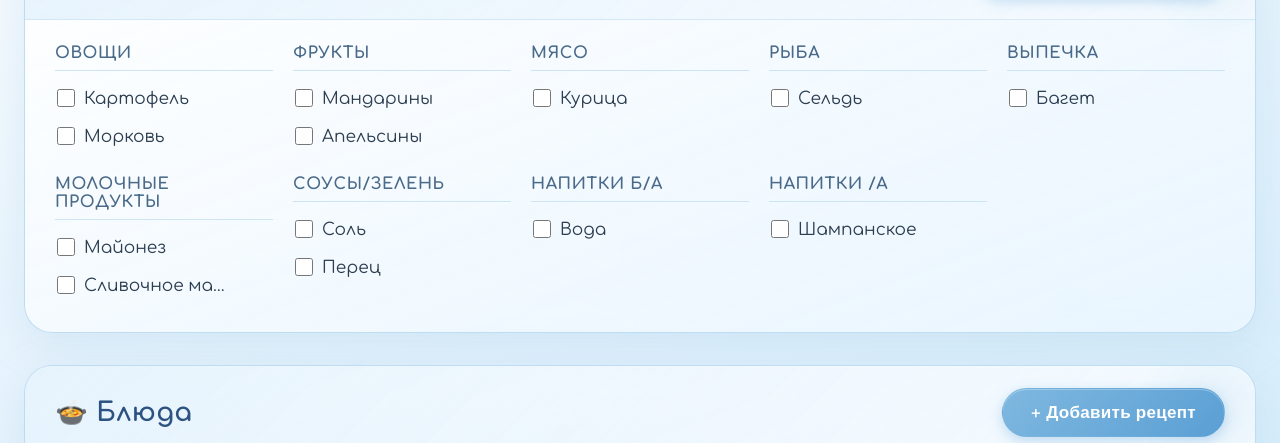
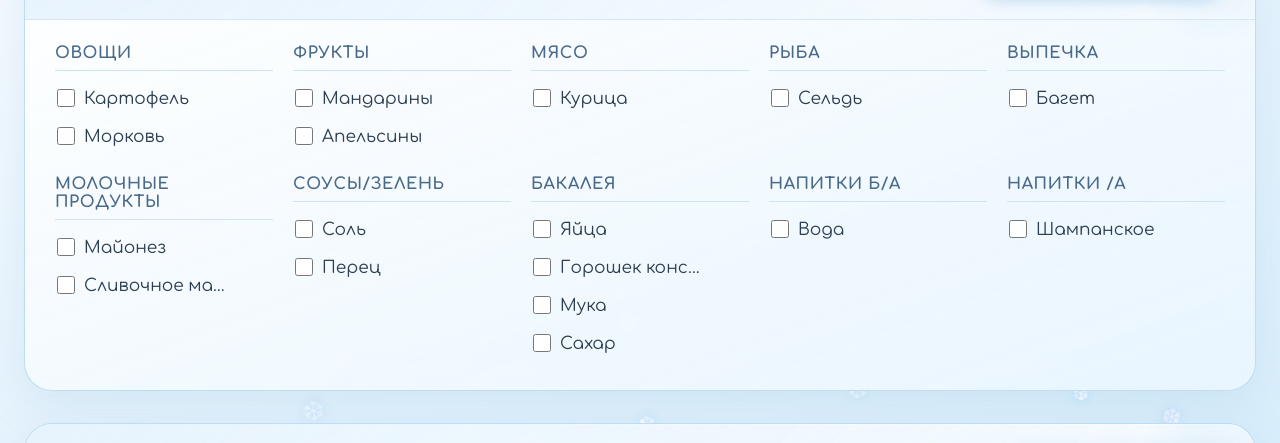
Before and after one commit to blue-trrrraktor/happy-new-year-2027-table, a plain HTML site: page index.html in a window 1280 px wide. Shown: the part 340-783 px from the top of the page. Drawn offline with nearby package versions, Linux system fonts and the light colour scheme; animation ran at ten frames a second.

Commit message:
Update index.html

```diff
--- a/index.html
+++ b/index.html
@@ -893,6 +893,7 @@
                 <option value="bakery">Выпечка</option>
                 <option value="dairy">Молочные продукты</option>
                 <option value="sauces">Соусы/зелень</option>
+                <option value="grocery">Бакалея</option>
                 <option value="drinks_na">Напитки б/а</option>
                 <option value="drinks_a">Напитки /а</option>
             </select>
@@ -1130,8 +1131,9 @@
     // 2. СПРАВОЧНИКИ И ДАННЫЕ
     // ============================================================
     const productCategories = {
-        vegetables: 'Овощи', fruits: 'Фрукты', meat: 'Мясо', fish: 'Рыба',
-        bakery: 'Выпечка', dairy: 'Молочные продукты', sauces: 'Соусы/зелень',
+        vegetables: 'Овощи', fruits: 'Фрукты', meat: 'Мясо',
+        fish: 'Рыба', bakery: 'Выпечка', dairy: 'Молочные продукты',
+        sauces: 'Соусы/зелень', grocery: 'Бакалея',
         drinks_na: 'Напитки б/а', drinks_a: 'Напитки /а'
     };
 
@@ -1243,10 +1245,15 @@
         bakery: [{ name: 'Багет', checked: false }],
         dairy: [{ name: 'Майонез', checked: false }, { name: 'Сливочное масло', checked: false }],
         sauces: [{ name: 'Соль', checked: false }, { name: 'Перец', checked: false }],
+        grocery: [
+            { name: 'Яйца', checked: false },
+            { name: 'Горошек консервированный', checked: false },
+            { name: 'Мука', checked: false },
+            { name: 'Сахар', checked: false }
+        ],
         drinks_na: [{ name: 'Вода', checked: false }],
         drinks_a: [{ name: 'Шампанское', checked: false }]
     };
-
     let decorItems = {
         textile: [{ name: 'Скатерть', checked: false }],
         dishes: [{ name: 'Новогодние тарелки', checked: false }],
```
